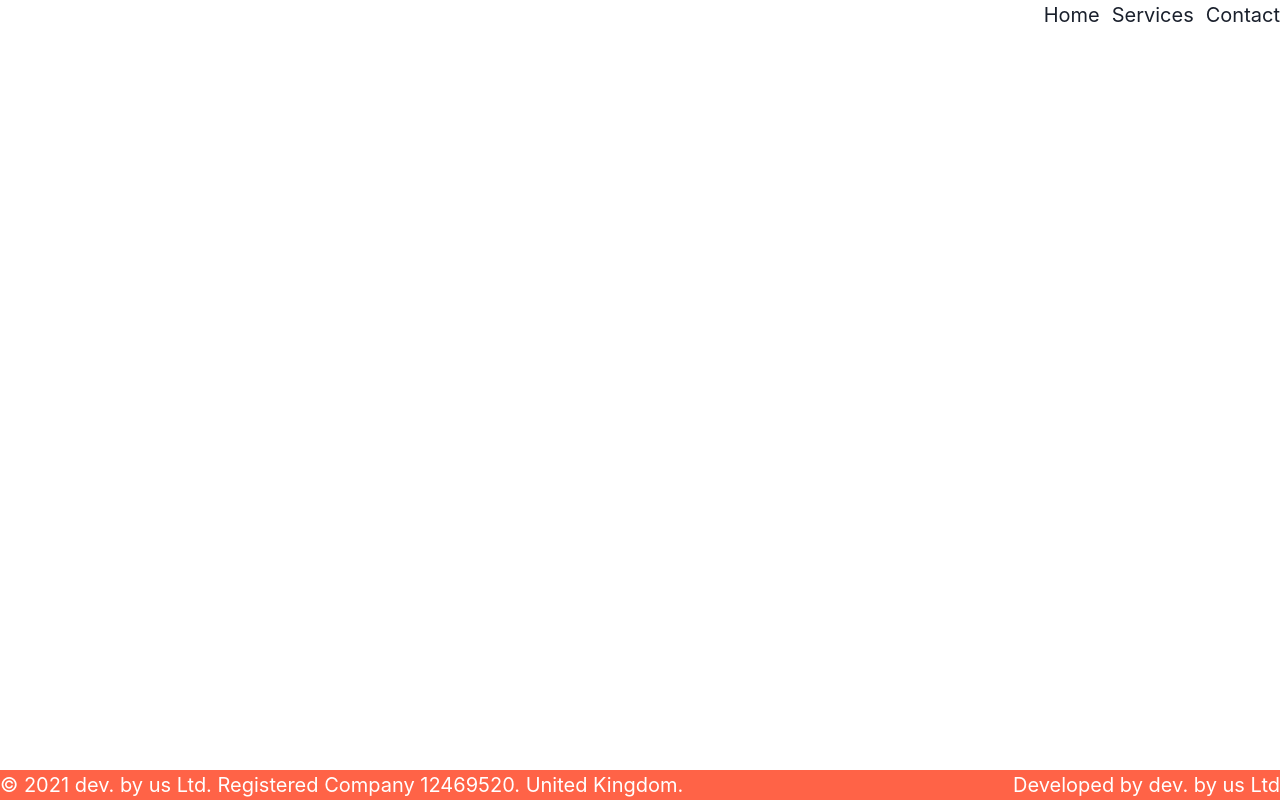
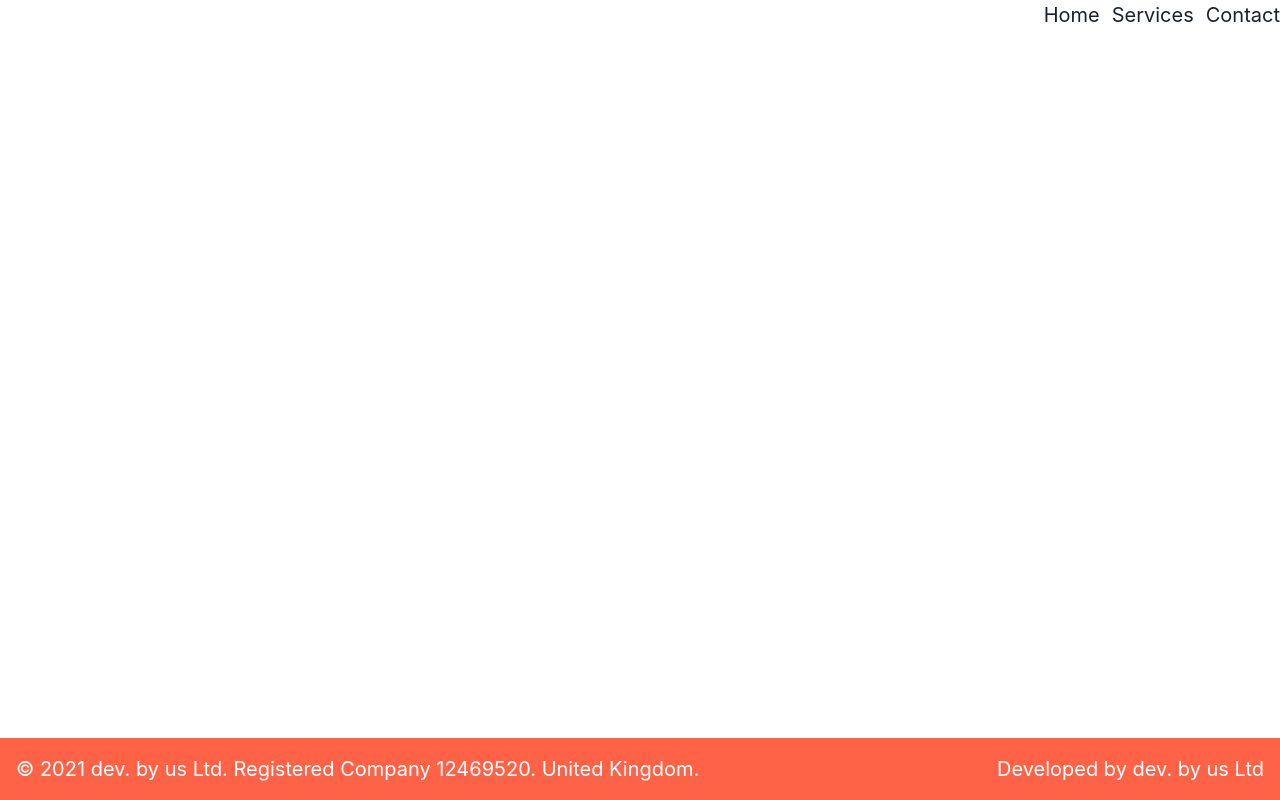
Before and after one commit to Dmani871/HowellPlumbing, a React (Create React App) app: page / in a window 1280 px wide. Built offline with nearby package versions, Linux system fonts and the light colour scheme.

Commit message:
Added padding to footer

```diff
--- a/src/components/Footer.js
+++ b/src/components/Footer.js
@@ -9,7 +9,7 @@ const Footer = () => {
       left={0}
       bottom={0}
     >
-      <HStack>
+      <HStack p={4}>
         <Text>© 2021 dev. by us Ltd. Registered Company 12469520. United Kingdom.</Text>
         <Spacer />
         <Link href="https://www.devbyus.co.uk/">
```
